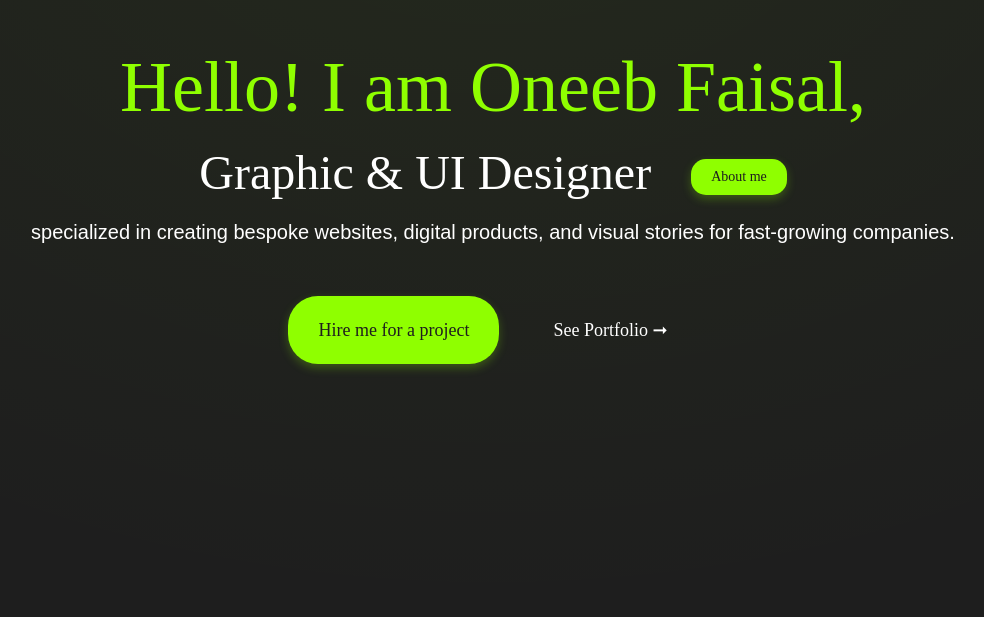
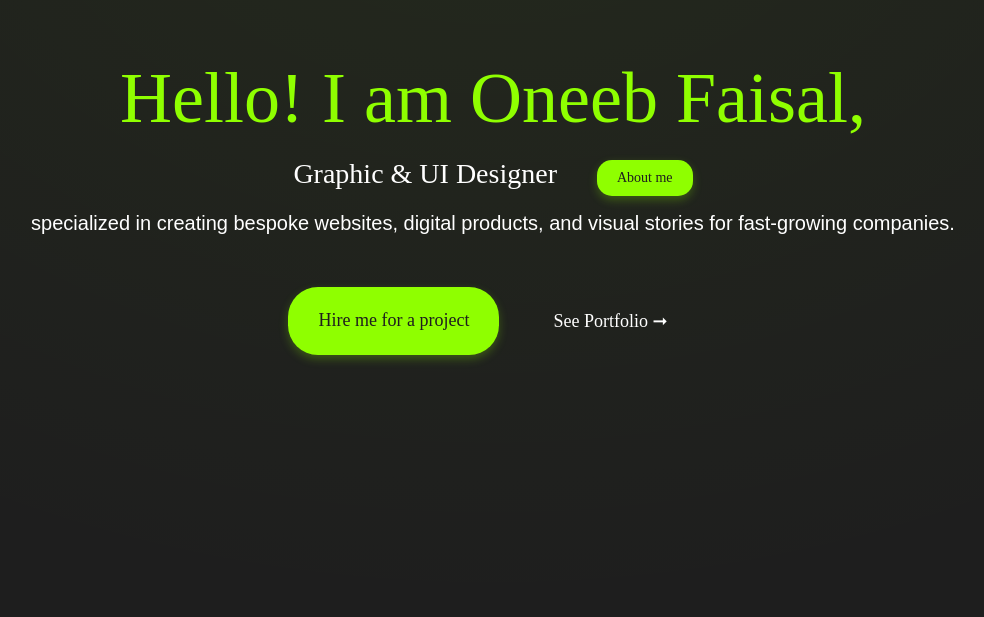
Before and after one commit to meoneeb/meoneeb, a Next.js app: page / in a window 1280 px wide. Shown: the part 183-800 px from the top of the page, without its empty margins (147-1131 px from the left). Built offline with nearby package versions, Linux system fonts and the light colour scheme; a web font is replaced by a local one.

Commit message:
bootstrap

```diff
--- a/src/styles/globals.scss
+++ b/src/styles/globals.scss
@@ -11,8 +11,13 @@
 @import "buttons/scrollbar.scss";
 @import "text/text.scss";
 
+// Variable overrides first
+$primary: #8fff00;
+$enable-shadows: true;
+$prefix: "mo-";
 
-@import url('https://cdn.jsdelivr.net/npm/bootstrap@5.3.2/dist/css/bootstrap.min.css');
+// Then import Bootstrap
+@import "../../node_modules/bootstrap/scss/bootstrap.scss";
 
 // GLOBAL
 
```
